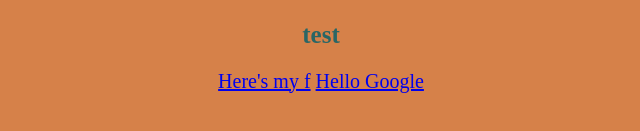
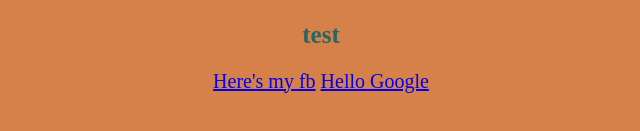
Before and after one commit to vthomas13/site, a plain HTML site: page index.html in a window 1280 px wide. Shown: the part 303-434 px from the top of the page, 319-959 px from the left. Drawn offline with Linux system fonts and the light colour scheme.

Commit message:
Update index.html

```diff
--- a/index.html
+++ b/index.html
@@ -10,7 +10,7 @@
 		<h2> test</h2>
 		<p class= "link-item-list">
 		<a class "link-item" href="http://facebook.com/viderp">
-		Here's my f</a>
+		Here's my fb</a>
 		<a class "link-item" href = "http://google.com">Hello Google</a>
 		</p>
 		</div>
```
